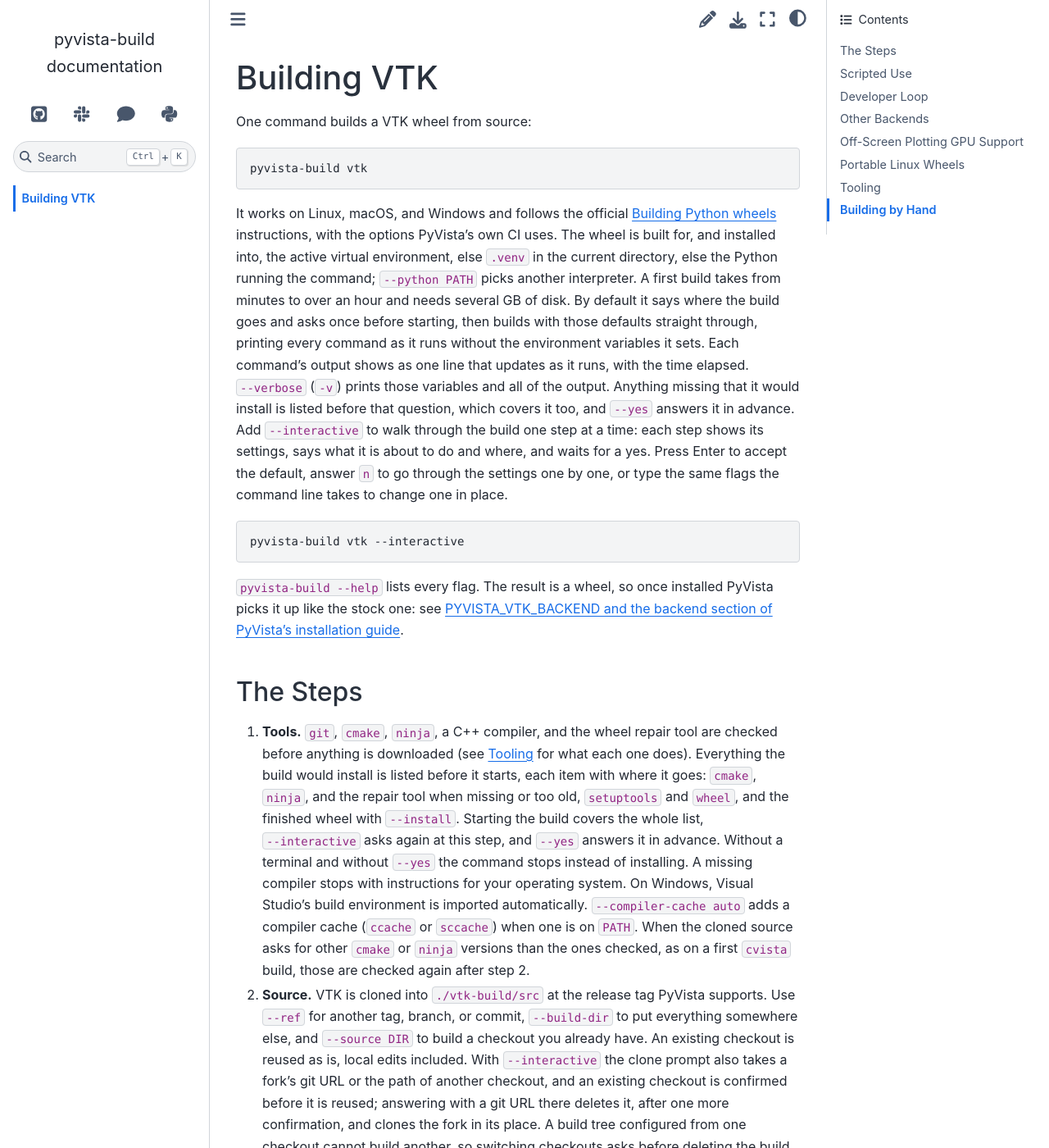
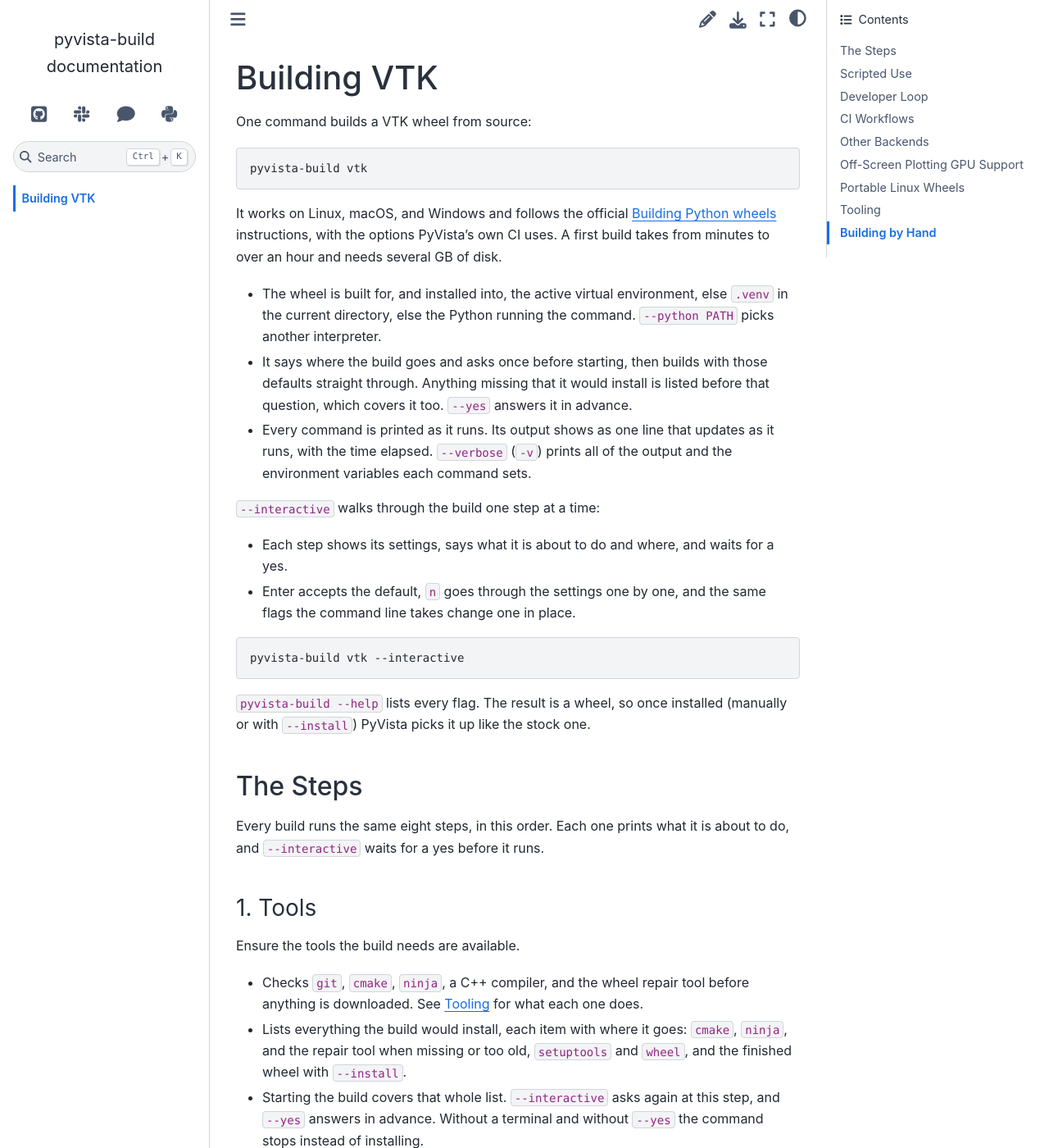
Before and after one commit to pyvista/pyvista-build, a Sphinx documentation site: the page built from doc/building.rst, in a window 1280 px wide and 1400 px high. Shown: the whole window at 82% size. Built offline with Sphinx 7.4.7 and the Sphinx Book theme 1.1.4, drawn with Linux system fonts in a browser that asks for light colours; some of the changed text lies outside the part shown.

Commit message:
Give each build step its own section (#9)
### Overview

"The Steps" on the build page was one numbered list of long paragraphs.
Each step now has its own subheading, so it can be linked to, and opens
with a one-line summary and says what it does in bullets.

- The page intro is split into bullets: target environment, the one
question before the build, output, and the `--interactive` prompts.
- The portable Linux wheels section is split into bullets the same way,
says up front that `--manylinux` builds a Linux wheel only and is the
one thing that needs Docker, and gives Docker install steps per
operating system before the command.
- The compilers in the tooling list link to their install pages.
- A new CI Workflows section after Developer Loop covers the compiler
cache: `--compiler-cache auto`, `--cache-dir`, size caps, saving the
directory per OS, and this repository's workflow as the worked example.
- The intro no longer links to PyVista's backend docs: once installed,
manually or with `--install`, PyVista picks the wheel up like the stock
one.

🤖 Generated with [Claude Code](https://claude.com/claude-code) (Claude
Fable 5.1)

```diff
--- a/doc/building.rst
+++ b/doc/building.rst
@@ -9,110 +9,156 @@ One command builds a VTK wheel from source:
 It works on Linux, macOS, and Windows and follows the official `Building
 Python wheels
 <https://docs.vtk.org/en/latest/advanced/build_python_wheels.html>`_
-instructions, with the options PyVista's own CI uses. The wheel is built
-for, and installed into, the active virtual environment, else ``.venv``
-in the current directory, else the Python running the command;
-``--python PATH`` picks another interpreter. A first build takes from minutes
-to over an hour and needs several GB of disk. By default it
-says where the build goes and asks once before starting, then builds
-with those defaults straight through, printing every command as it
-runs without the environment variables it sets. Each command's output
-shows as one line that updates as it runs, with the time elapsed.
-``--verbose`` (``-v``) prints those variables and all of the output.
-Anything missing that it would install is listed before that question,
-which covers it too, and ``--yes`` answers it in advance. Add ``--interactive`` to
-walk through the build one step at a
-time: each step shows its settings, says what it is about to do and
-where, and waits for a yes. Press Enter to accept the default, answer
-``n`` to go through the settings one by one, or type the same flags the
-command line takes to change one in place.
+instructions, with the options PyVista's own CI uses. A first build takes
+from minutes to over an hour and needs several GB of disk.
+
+- The wheel is built for, and installed into, the active virtual
+  environment, else ``.venv`` in the current directory, else the Python
+  running the command. ``--python PATH`` picks another interpreter.
+- It says where the build goes and asks once before starting, then builds
+  with those defaults straight through. Anything missing that it would
+  install is listed before that question, which covers it too. ``--yes``
+  answers it in advance.
+- Every command is printed as it runs. Its output shows as one line that
+  updates as it runs, with the time elapsed. ``--verbose`` (``-v``) prints
+  all of the output and the environment variables each command sets.
+
+``--interactive`` walks through the build one step at a time:
+
+- Each step shows its settings, says what it is about to do and where, and
+  waits for a yes.
+- Enter accepts the default, ``n`` goes through the settings one by one, and
+  the same flags the command line takes change one in place.
 
 .. code-block:: bash
 
     pyvista-build vtk --interactive
 
-``pyvista-build --help`` lists every flag. The result is a wheel, so
-once installed PyVista picks it up like the stock one: see
-`PYVISTA_VTK_BACKEND and the backend section of PyVista's installation guide
-<https://docs.pyvista.org/getting-started/installation.html#vtk-backend>`_.
+``pyvista-build --help`` lists every flag. The result is a wheel, so once
+installed (manually or with ``--install``) PyVista picks it up like the
+stock one.
 
 The Steps
 ~~~~~~~~~
-1. **Tools.** ``git``, ``cmake``, ``ninja``, a C++ compiler, and the
-   wheel repair tool are checked before anything is downloaded (see
-   `Tooling`_ for what each one does). Everything the build
-   would install is listed before it starts, each item with where it goes:
-   ``cmake``, ``ninja``, and the
-   repair tool when missing or too old, ``setuptools`` and ``wheel``, and
-   the finished wheel with ``--install``. Starting the build covers the
-   whole list, ``--interactive`` asks again at this step, and ``--yes``
-   answers it in advance. Without a terminal
-   and without ``--yes`` the command stops instead of installing. A
-   missing compiler stops with instructions for your operating system.
-   On Windows, Visual Studio's build environment is imported
-   automatically. ``--compiler-cache auto`` adds a compiler cache
-   (``ccache`` or ``sccache``) when one is on ``PATH``. When the cloned
-   source asks for other ``cmake`` or ``ninja`` versions than the ones
-   checked, as on a first ``cvista`` build, those are checked again
-   after step 2.
-2. **Source.** VTK is cloned into ``./vtk-build/src`` at the release tag
-   PyVista supports. Use ``--ref`` for another tag, branch, or commit,
-   ``--build-dir`` to put everything somewhere else, and ``--source DIR``
-   to build a checkout you already have. An existing checkout is reused
-   as is, local edits included. With ``--interactive`` the clone prompt
-   also takes a fork's git URL or the path of another checkout, and an
-   existing checkout is confirmed before it is reused; answering with a
-   git URL there deletes it, after one more confirmation, and clones the
-   fork in its place. A build tree configured from one checkout cannot
-   build another, so switching checkouts asks before deleting the build
-   tree. Pass ``--clean`` or another ``--build-dir`` to avoid the question.
-3. **Build options.** On top of the modules every build has, the
-   modules to build are organized into named groups. The default set
-   matches the stock wheel plus what PyVista's CI enables:
+Every build runs the same eight steps, in this order. Each one prints what it
+is about to do, and ``--interactive`` waits for a yes before it runs.
 
-   - ``rendering``: OpenGL rendering, widgets, charts, and text
-   - ``io``: extra readers and writers (scene import, Exodus, Xdmf2)
-   - ``web``: web export modules used by trame and the Jupyter backends
-   - ``matplotlib``: Matplotlib-rendered math text and labels
-   - ``parallel``: DIY2-based parallel filters
-   - ``serialization``: object serialization and ``.pyi`` stub files
-   - ``headless`` (Linux, off by default): no X, rendering through EGL
-     or OSMesa, see `Off-Screen Plotting GPU Support`_
+1. Tools
+^^^^^^^^
+Ensure the tools the build needs are available.
 
-   ``--opt smp=VALUE`` picks the threading backend for SMP-enabled
-   filters: ``Sequential`` (the default, as in the PyPI wheels),
-   ``STDThread``, ``OpenMP``, or ``TBB``, which needs TBB installed.
-   At the prompt, ``n`` asks about each group in turn, and the
-   command-line flags work there as well:
+- Checks ``git``, ``cmake``, ``ninja``, a C++ compiler, and the wheel repair
+  tool before anything is downloaded. See `Tooling`_ for what each one does.
+- Lists everything the build would install, each item with where it goes:
+  ``cmake``, ``ninja``, and the repair tool when missing or too old,
+  ``setuptools`` and ``wheel``, and the finished wheel with ``--install``.
+- Starting the build covers that whole list. ``--interactive`` asks again at
+  this step, and ``--yes`` answers in advance. Without a terminal and without
+  ``--yes`` the command stops instead of installing.
+- A missing compiler stops with instructions for your operating system. On
+  Windows, Visual Studio's build environment is imported automatically.
+- ``--compiler-cache auto`` adds a compiler cache (``ccache`` or ``sccache``)
+  when one is on ``PATH``.
+- When the cloned source asks for other ``cmake`` or ``ninja`` versions than
+  the ones checked, as on a first ``cvista`` build, those are checked again
+  after step 2.
 
-   .. code-block:: bash
+2. Source
+^^^^^^^^^
+Get the VTK source to build.
 
-       pyvista-build vtk --without web,matplotlib
-       pyvista-build vtk --minimal --with rendering
-       pyvista-build vtk --opt smp=STDThread
+- Clones VTK into ``./vtk-build/src`` at the release tag PyVista supports.
+- ``--ref`` picks another tag, branch, or commit. ``--build-dir`` puts
+  everything somewhere else. ``--source DIR`` builds a checkout you already
+  have.
+- An existing checkout is reused as is, local edits included.
+- With ``--interactive`` the clone prompt also takes a fork's git URL or the
+  path of another checkout, and an existing checkout is confirmed before it is
+  reused. Answering with a git URL there deletes it, after one more
+  confirmation, and clones the fork in its place.
+- A build tree configured from one checkout cannot build another, so switching
+  checkouts asks before deleting the build tree. ``--clean`` or another
+  ``--build-dir`` avoids the question.
 
-4. **Configure** shows the build type, compiler cache, version suffix,
-   and extra CMake cache entries. ``n`` asks about each in turn, and
-   ``--build-type``, ``--compiler-cache``, ``--version-suffix``, and
-   ``-D`` change one directly. Then ``cmake`` runs. Every command is
-   printed in full before it runs.
-5. **Build** runs ``cmake --build`` with Ninja and logs the full output
-   to ``vtk-build/build.log``. When a command fails, its last lines of
-   output are printed and the build stops. The log has the complete
-   compiler output.
-   It runs one compile job per CPU core, at most one per 2 GB of
-   memory, since each job can take that much. ``--jobs`` sets the
-   number instead.
-6. **Wheel** runs ``setup.py bdist_wheel`` in the build tree.
-7. **Repair** bundles the libraries the wheel links against and sets its
-   platform tag, so it installs outside the build tree and on other
-   machines. A rerun reuses the repaired wheel when the built wheel's
-   contents have not changed, and ``--no-repair`` skips the step.
-8. **Install** installs the wheel into the current environment with
-   ``--install``, which starting the build covers. Without it,
-   ``--interactive`` offers to, and otherwise the wheel's path and the
-   ``pip`` command are printed. The wheel replaces the installed ``vtk``;
-   ``pip install --force-reinstall vtk`` goes back to the stock one.
+3. Build options
+^^^^^^^^^^^^^^^^
+Choose which modules and options to build.
+
+On top of the modules every build has, the modules to build are organized
+into named groups. The default set matches the stock wheel plus what
+PyVista's CI enables:
+
+- ``rendering``: OpenGL rendering, widgets, charts, and text
+- ``io``: extra readers and writers (scene import, Exodus, Xdmf2)
+- ``web``: web export modules used by trame and the Jupyter backends
+- ``matplotlib``: Matplotlib-rendered math text and labels
+- ``parallel``: DIY2-based parallel filters
+- ``serialization``: object serialization and ``.pyi`` stub files
+- ``headless`` (Linux, off by default): no X, rendering through EGL or
+  OSMesa, see `Off-Screen Plotting GPU Support`_
+
+Options:
+
+- ``--with`` and ``--without`` add or drop groups, ``--minimal`` keeps only
+  the required ones.
+- ``--opt smp=VALUE`` picks the threading backend for SMP-enabled filters:
+  ``Sequential`` (the default, as in the PyPI wheels), ``STDThread``,
+  ``OpenMP``, or ``TBB``, which needs TBB installed.
+- At the prompt, ``n`` asks about each group in turn, and the command-line
+  flags work there as well.
+
+.. code-block:: bash
+
+    pyvista-build vtk --without web,matplotlib
+    pyvista-build vtk --minimal --with rendering
+    pyvista-build vtk --opt smp=STDThread
+
+4. Configure
+^^^^^^^^^^^^
+Generate the build tree with CMake.
+
+- Shows the build type, compiler cache, version suffix, and extra CMake cache
+  entries, then runs ``cmake``.
+- ``--build-type``, ``--compiler-cache``, ``--version-suffix``, and ``-D``
+  change one directly. At the prompt, ``n`` asks about each in turn.
+- Every command is printed in full before it runs.
+
+5. Build
+^^^^^^^^
+Compile VTK.
+
+- Runs ``cmake --build`` with Ninja and logs the full output to
+  ``vtk-build/build.log``.
+- Uses one compile job per CPU core, at most one per 2 GB of memory, since
+  each job can take that much. ``--jobs`` sets the number instead.
+- When a command fails, its last lines of output are printed and the build
+  stops. The log has the complete compiler output.
+
+6. Wheel
+^^^^^^^^
+Package the build as a wheel.
+
+- Runs ``setup.py bdist_wheel`` in the build tree.
+
+7. Repair
+^^^^^^^^^
+Make the wheel installable outside the build tree.
+
+- Bundles the libraries the wheel links against and sets its platform tag, so
+  it installs outside the build tree and on other machines.
+- A rerun reuses the repaired wheel when the built wheel's contents have not
+  changed.
+- ``--no-repair`` skips the step.
+
+8. Install
+^^^^^^^^^^
+Install the wheel into the target environment.
+
+- ``--install`` installs the wheel into the target environment, which
+  starting the build covers. Without it, ``--interactive`` offers to, and
+  otherwise the wheel's path and the ``pip`` command are printed.
+- The wheel replaces the installed ``vtk``. ``pip install --force-reinstall
+  vtk`` goes back to the stock one.
 
 Scripted Use
 ~~~~~~~~~~~~
@@ -157,6 +203,38 @@ local edits:
 
     pyvista-build vtk --update --ref master
 
+CI Workflows
+~~~~~~~~~~~~
+A CI job builds from scratch every time, so a compiler cache is what keeps
+it short: a warm cache turns a build of hours into minutes.
+
+- Pass ``--yes`` and ``--verbose``, as in `Scripted Use`_.
+- ``--compiler-cache auto`` uses ``ccache`` or ``sccache``, whichever is on
+  ``PATH``. Install ``ccache`` on Linux and macOS (``apt-get install ccache``,
+  ``brew install ccache``) and set up ``sccache`` on Windows, where MSVC
+  needs it (`mozilla-actions/sccache-action
+  <https://github.com/mozilla-actions/sccache-action>`_).
+- ``--cache-dir`` puts the cache in a directory the job can save and restore
+  between runs. Cap its size with ``CCACHE_MAXSIZE`` or
+  ``SCCACHE_CACHE_SIZE``; 1 GB holds a full VTK build.
+- Save that directory at the end of the job and restore it at the start.
+  Keep the cache per operating system: object files from one do not help
+  another.
+- On Linux add ``--manylinux`` for a wheel that installs on other
+  machines; the container installs ``ccache`` itself and uses the same
+  directory.
+
+.. code-block:: bash
+
+    pyvista-build vtk --yes --verbose --compiler-cache auto --cache-dir compiler-cache
+
+`This repository's own workflow
+<https://github.com/pyvista/pyvista-build/blob/main/.github/workflows/build-vtk.yml>`_
+does this on all three operating systems, keeping the cache as a workflow
+artifact and printing ``ccache --show-stats`` in the job summary. A full
+hit rate finishes in about 10 minutes on Linux, 25 on macOS, and 35 on
+Windows.
+
 Other Backends
 ~~~~~~~~~~~~~~
 The same command builds any VTK backend whose source tree carries a
@@ -199,34 +277,60 @@ Portable Linux Wheels
 A wheel built on Linux is tagged for the ``glibc`` of the machine that
 built it and may not install elsewhere. To share one, build it inside a
 `manylinux <https://github.com/pypa/manylinux>`_ container, as PyVista's
-own CI does. ``--manylinux`` does that through `Docker
-<https://docs.docker.com/get-docker/>`_, which must be installed and
-running:
+own CI does.
+
+- ``--manylinux`` builds a Linux wheel only. It runs the build in a
+  container through `Docker <https://docs.docker.com/get-docker/>`_, so
+  Docker is needed for this flag and for nothing else.
+- Without ``--manylinux`` no Docker is involved on any operating system,
+  and macOS and Windows wheels are always built that way.
+- A macOS or Windows machine can still run ``--manylinux`` to produce a
+  Linux wheel, which it then cannot install.
+
+Docker must be installed and running first:
+
+- Linux: install `Docker Engine <https://docs.docker.com/engine/install/>`_
+  for your distribution, then add yourself to the ``docker`` group
+  (``sudo usermod -aG docker $USER``) and log in again so no ``sudo`` is
+  needed.
+- macOS: install `Docker Desktop for Mac
+  <https://docs.docker.com/desktop/setup/install/mac-install/>`_ (or
+  ``brew install --cask docker``) and start it.
+- Windows: install `Docker Desktop for Windows
+  <https://docs.docker.com/desktop/setup/install/windows-install/>`_ with
+  the WSL 2 backend and start it.
+
+``docker run --rm hello-world`` confirms it works. Then:
 
 .. code-block:: bash
 
     pyvista-build vtk --manylinux
 
-The container image matches your machine's architecture
-(``manylinux_2_28_x86_64`` or ``manylinux_2_28_aarch64``) and carries
-the same Python version as the one running the command. The source is
-cloned or updated on your machine first. The container then installs
-VTK's build dependencies and this package's requirements, mounts the
-``pyvista-build`` you are running read-only, and runs the remaining steps with the source
-and ``./vtk-build`` mounted. The repair step runs ``auditwheel`` there,
-which gives the wheel its ``manylinux`` tag and puts it in
-``vtk-build/wheelhouse``.
-Files written by the container are handed back to your user, even when
-the build fails. Pass another image with ``--manylinux-image``. With
-``--compiler-cache auto`` or ``ccache`` the container installs
-``ccache`` and keeps its cache between runs in
-``vtk-build/compiler-cache``, or in ``--cache-dir`` or
-``$CCACHE_DIR`` when set.
-``pip`` keeps its cache in ``vtk-build/pip-cache``. ``sccache`` is not
-available there. A build tree configured inside
-the container cannot be continued outside it.
-On a Linux host the install step runs afterwards. On macOS and Windows
-the wheel is only written, since it is for Linux.
+What happens:
+
+- The image matches your machine's architecture (``manylinux_2_28_x86_64``
+  or ``manylinux_2_28_aarch64``) and carries the same Python version as the
+  one running the command. ``--manylinux-image`` picks another image.
+- The source is cloned or updated on your machine first.
+- The container installs VTK's build dependencies and this package's
+  requirements, mounts the ``pyvista-build`` you are running read-only, and
+  runs the remaining steps with the source and ``./vtk-build`` mounted.
+- The repair step runs ``auditwheel`` there, which gives the wheel its
+  ``manylinux`` tag and puts it in ``vtk-build/wheelhouse``.
+- Files written by the container are handed back to your user, even when
+  the build fails.
+- On a Linux host the install step runs afterwards. On macOS and Windows the
+  wheel is only written, since it is for Linux.
+
+Caches and limits:
+
+- With ``--compiler-cache auto`` or ``ccache`` the container installs
+  ``ccache`` and keeps its cache between runs in ``vtk-build/compiler-cache``,
+  or in ``--cache-dir`` or ``$CCACHE_DIR`` when set. ``sccache`` is not
+  available there.
+- ``pip`` keeps its cache in ``vtk-build/pip-cache``.
+- A build tree configured inside the container cannot be continued outside
+  it.
 
 Tooling
 ~~~~~~~
@@ -241,10 +345,16 @@ What the command looks for and offers to install:
 - `Ninja <https://ninja-build.org/>`_ is the build tool that CMake
   generates files for; it runs the compiler across all cores and only
   rebuilds what changed. Installed with ``pip`` when missing.
-- **A C++ compiler**: GCC or Clang on Linux, Xcode's command-line tools
-  on macOS, Visual Studio with the C++ workload on Windows. Never
-  installed by the command. A missing one stops with the instructions
-  for your operating system.
+- **A C++ compiler**: `GCC <https://gcc.gnu.org/install/>`_ or
+  `Clang <https://clang.llvm.org/get_started.html>`_ on Linux, `Xcode's
+  command-line tools
+  <https://developer.apple.com/documentation/xcode/installing-the-command-line-tools>`_
+  on macOS (``xcode-select --install``), `Visual Studio
+  <https://visualstudio.microsoft.com/downloads/>`_ with the
+  `Desktop development with C++ workload
+  <https://learn.microsoft.com/en-us/cpp/build/vscpp-step-0-installation>`_
+  on Windows. Never installed by the command. A missing one stops with the
+  instructions for your operating system.
 - **Development headers on Linux** for Python, OpenGL, and X11:
   ``sudo apt install python3-dev libgl1-mesa-dev libx11-dev libxcursor-dev``
   on Debian and Ubuntu, or ``sudo dnf install python3-devel
```
